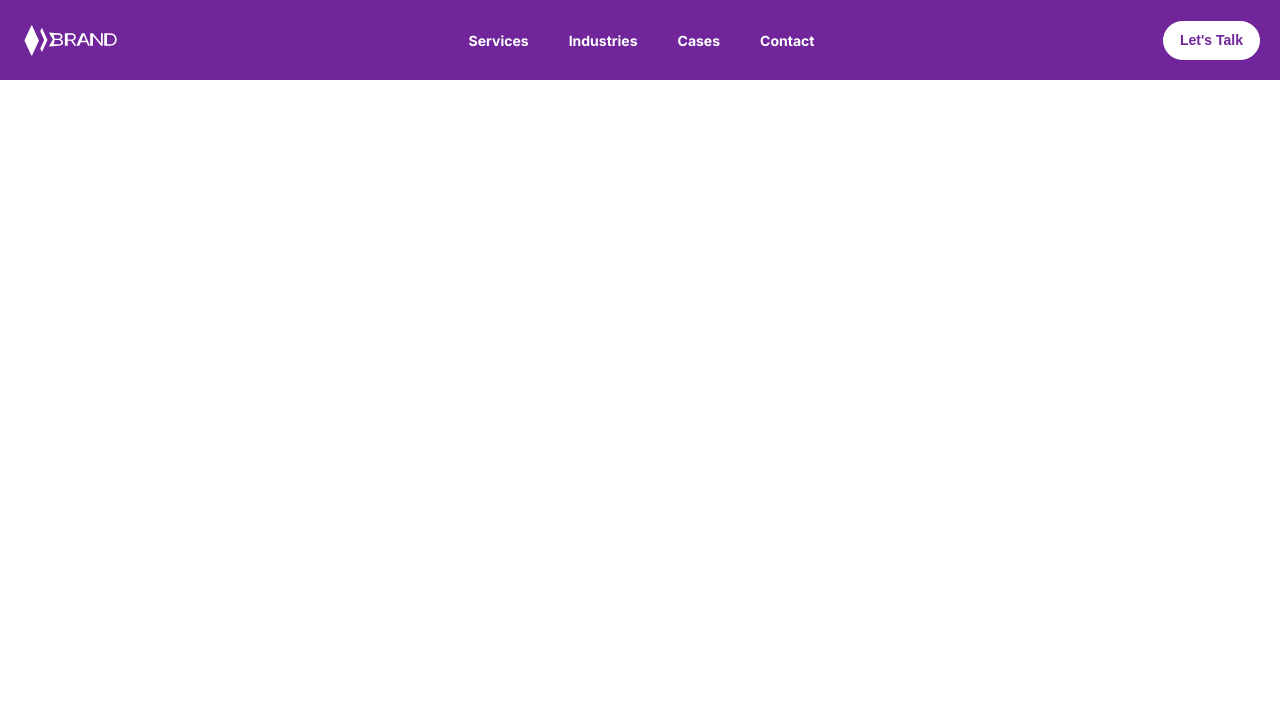
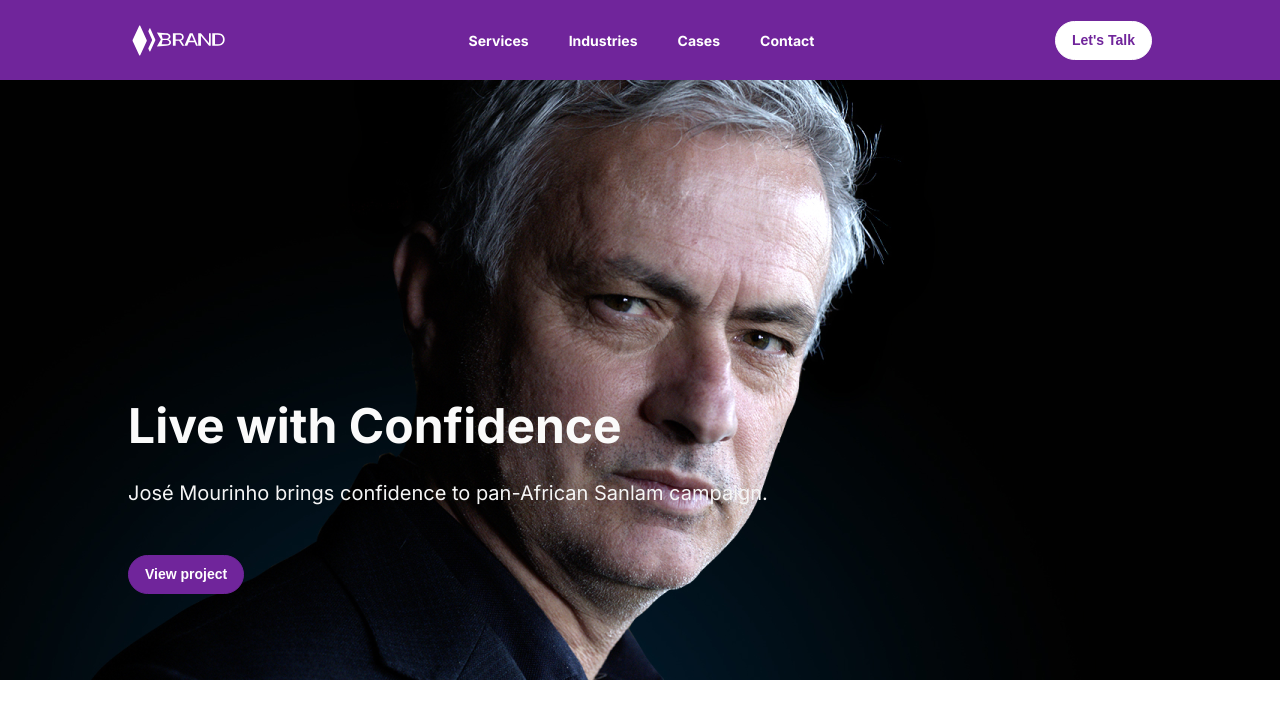
Before and after one commit to sabeloeric/brand_website, a Next.js app: page / in a window 1280 px wide. Shown: the top 718 px of the page. Built offline with nearby package versions, Linux system fonts and the light colour scheme.

Commit message:
Add Hero Section on homepage

```diff
--- /dev/null
+++ b/src/app/components/hero-section.tsx
@@ -0,0 +1,29 @@
+import React from 'react'
+import Image from 'next/image'
+import '../scss/components/hero-section.scss'
+
+function HeroSection() {
+  return (
+    <div className='hero'>
+        <Image
+            fill={true}
+            src='/hero-image.png'
+            alt='hero image'
+            className='hero__image'
+          />
+        <div className='hero__content'>
+            <h1 className='title hero__title'>
+                Live with Confidence
+            </h1>
+            <h2 className='subtitle hero__subtitle'>
+                José Mourinho brings confidence to pan-African Sanlam campaign.
+            </h2>
+            <button className='button button--primary'>
+                View project
+            </button>
+        </div>
+    </div>
+  )
+}
+
+export default HeroSection
--- a/src/app/page.tsx
+++ b/src/app/page.tsx
@@ -1,10 +1,12 @@
 import { Fragment } from 'react'
 import Header from './components/header'
+import HeroSection from './components/hero-section'
 
 export default function Home() {
   return (
     <Fragment>
       <Header />
+      <HeroSection />
     </Fragment>
   )
 }
--- a/src/app/scss/components/header.scss
+++ b/src/app/scss/components/header.scss
@@ -7,6 +7,7 @@
     padding: 8px 20px;
     justify-content: space-between;
     align-items: center;
+    padding: 0 10%;
 
     @include media-md {
         flex-direction: column;
--- /dev/null
+++ b/src/app/scss/components/hero-section.scss
@@ -0,0 +1,27 @@
+.hero {
+    height: 600px;
+    width: 100%;
+    position: relative;
+    padding: 0 10%;
+
+    &__content {
+        margin-top: 30%;
+        position: absolute;
+        bottom: 86px;
+    }
+
+    &__image {
+        width: 100%;
+        height: 100%;
+        object-fit: cover;
+        object-position: center;
+    }
+
+    &__title {
+        margin-bottom: 19px;
+    }
+
+    &__subtitle {
+        margin-bottom: 47px;
+    }
+}
--- /dev/null
+++ b/src/app/scss/core/_typography.scss
@@ -0,0 +1,17 @@
+.title {
+    color: $shades-100;
+    font-family: Inter;
+    font-size: 48px;
+    font-style: normal;
+    font-weight: 700;
+    line-height: 67.2px;
+}
+
+.subtitle {
+    color: $shades-200;
+    font-family: Inter;
+    font-size: 20px;
+    font-style: normal;
+    font-weight: 400;
+    line-height: 30px;
+}
--- a/src/app/scss/core/color-variables.scss
+++ b/src/app/scss/core/color-variables.scss
@@ -2,3 +2,5 @@ $primary-color: #70259B;
 $primary-color-100: rgba(82, 22, 117, 0.818);
 $secondary-color: #000000;
 $tertiary-color: #FFFFFF;
+$shades-100: #FAFAFA;
+$shades-200: #F5F5F5;
--- a/src/app/scss/core/index.scss
+++ b/src/app/scss/core/index.scss
@@ -1,3 +1,4 @@
 @import "./color-variables";
 @import "./media-queries";
 @import "./buttons";
+@import "./typography";
```
Also changed, not shown: public/hero-image.png (added).
